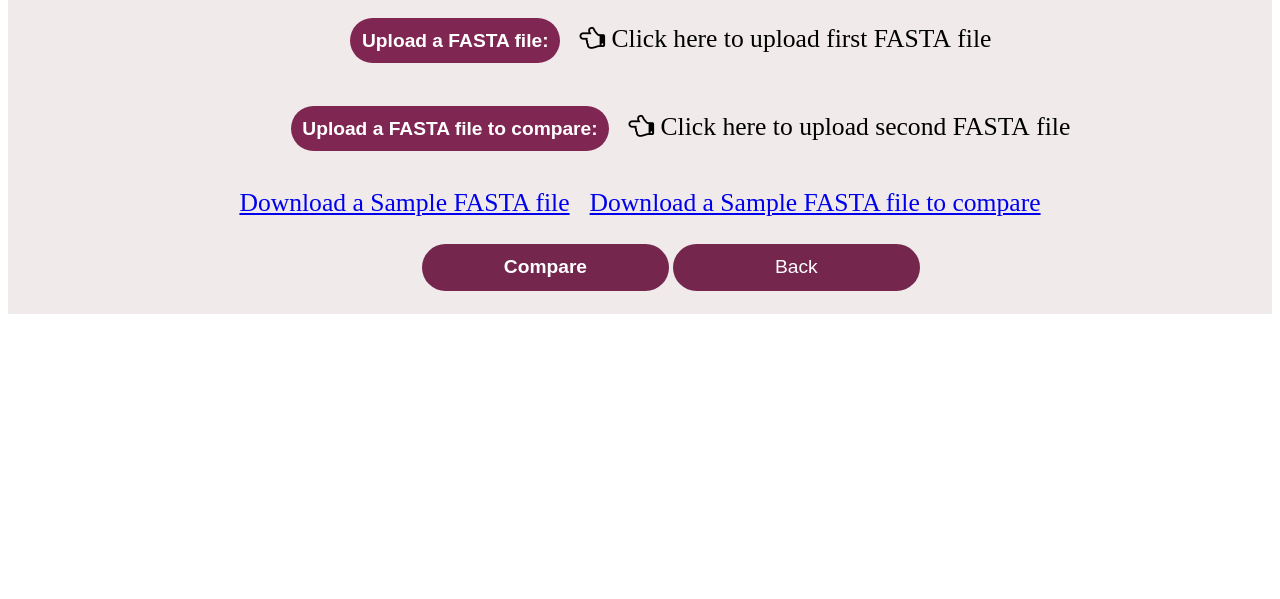
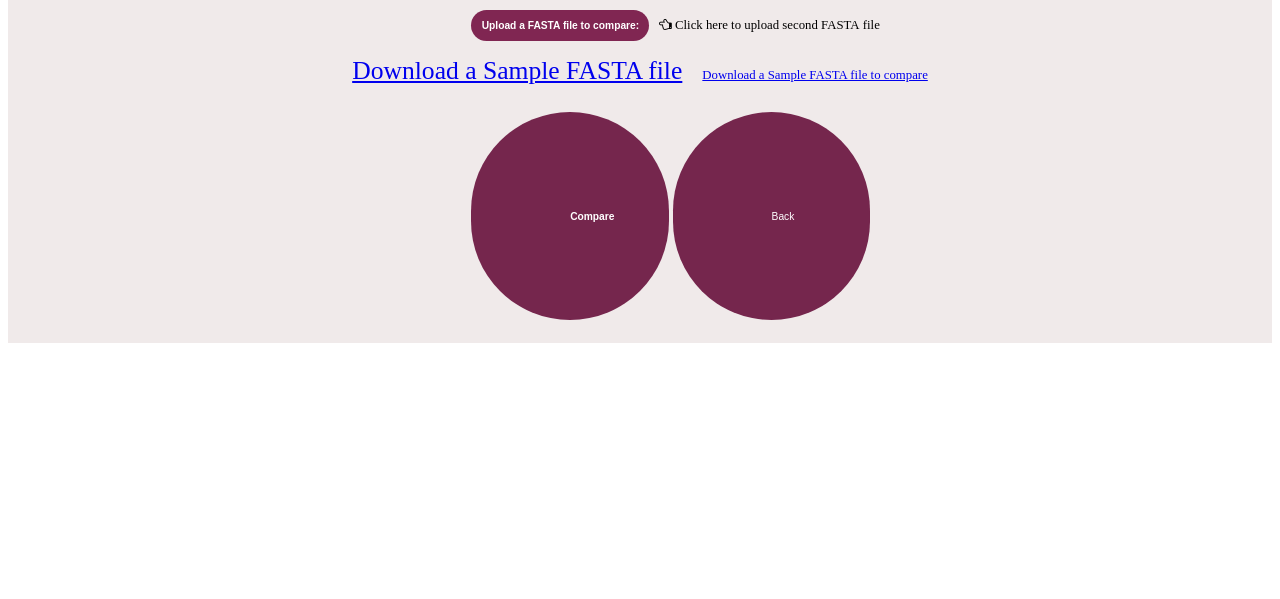
Before and after one commit to virtual-labs/exp-bioinformatics-au, a plain HTML site: page experiment/simulation/BruteForce.html in a window 1280 px wide. Shown: the part 201-800 px from the top of the page. Drawn offline with Linux system fonts and the light colour scheme.

Commit message:
Update BruteForce.html

```diff
--- a/experiment/simulation/BruteForce.html
+++ b/experiment/simulation/BruteForce.html
@@ -12,15 +12,15 @@
         label {
             background-color: #802652;
             color: white;
-            padding: 1%;
+            padding: 0.8vw;
             font-family: sans-serif;
             cursor: auto;
             margin-top: 200px;
-            width: 1000px;
-            height:50px;
+            width: 600px;
+            height:25px;
             border-radius:180px;
             position:relative;
-            font-size:1.5vw;
+            font-size:0.8vw;
             line-height:12px;
         }
 
@@ -30,15 +30,15 @@
         }
 
         input[type=button]{
-            width: 20%;
+            width: 10%;
             background-color: #75264d;
             color: white;
-            padding: 1% 2%;
+            padding: 8%;
             margin: 8px 0;
             border: none;
             border-radius: 180px;
             cursor: pointer;
-            font-size: 1.5vw;
+            font-size: 0.8vw;
         }
 
         .h{
@@ -69,7 +69,7 @@
 	    }
 
         h1{
-			font-size: 3vw;
+			font-size: 1.5vwvw;
 		}
 
         h3{
@@ -93,22 +93,22 @@
         <br>
         <form id="myform">
             <div style="background-color:#f0eaea;padding:15px;text-align:center;">
-                <div class='at-item' style="font-size:3vw"><div class="h">Brute Force Comparison</div>
+                <div class='at-item' style="font-size:1.5vw"><div class="h">Brute Force Comparison</div>
                     <br>
                     <input type="file" id="btn1" accept=".txt"  ref="fileInput1" type="file"  onchange="getFileName1(myform.btn1)"hidden/>
                     <span id="fileName1" ></span>
 
                     <label for="btn1" style="cursor: pointer;">Upload a FASTA file:</label>
-                    &nbsp;<i class="fa fa-hand-o-left" style="font-size:2vw;color:black;" style="font-size: 2vw;color:black;"> Click here to upload first FASTA file </i><br><br>
+                    &nbsp;<i class="fa fa-hand-o-left" style="font-size:1vw;color:black;" style="font-size: 1vw;color:black;"> Click here to upload first FASTA file </i><br><br>
 
                     <input type="file" id="btn2" accept=".txt"  ref="fileInput2" type="file"  onchange="getFileName2(myform.btn2)"hidden/>
                     <span id="fileName2" ></span>&nbsp;
                     <label for="btn2" style="cursor: pointer;">Upload a FASTA file to compare:</label>
-                    &nbsp;<i class="fa fa-hand-o-left" style="font-size:2vw;color:black;" style="font-size: 2vw;color:black;"> Click here to upload second FASTA file </i><br><br>
+                    &nbsp;<i class="fa fa-hand-o-left" style="font-size:1vw;color:black;" style="font-size: 1vw;color:black;"> Click here to upload second FASTA file </i><br><br>
                 </div>
 
                 <a href="Dengue virus 2 gene_fasta.txt" download="sample_fasta.txt;"style="font-size: 2vw;">Download a Sample FASTA file</a>&nbsp;&nbsp;&nbsp;&nbsp;
-                <a href="monkey.txt" download="sample_fasta.txt;"style="font-size: 2vw;">Download a Sample FASTA file to compare</a>
+                <a href="monkey.txt" download="sample_fasta.txt;"style="font-size: 1vw;">Download a Sample FASTA file to compare</a>
                 <br><br>
                 <input type="button" style="margin-left:5%;font-weight: bold;" value="Compare" onclick="bfc()" >
                 <a href="index.html">
@@ -173,10 +173,10 @@
             document.getElementById("demo").innerHTML =("<h1 style=\"color:rgb(181,3,70)\"> Results</h1>"+"\n");
             //document.getElementById("demo").innerHTML = dna1;
             if(dna1==dna2){
-                document.getElementById("result").innerHTML= "<h1 style=\"color:rgb(0,200,20)\" \"font-size:24px\"><b>The DNA sequences are a perfect match\n";
+                document.getElementById("result").innerHTML= "<h1 style=\"color:rgb(0,200,20)\" \"font-size:1 vw\"><b>The DNA sequences are a perfect match\n";
             }
             else{
-                document.getElementById("result").innerHTML= "<h1 style=\"color:rgb(200,0,0)\" \"font-size:24px\"><b>The DNA sequences does not match\n";
+                document.getElementById("result").innerHTML= "<h1 style=\"color:rgb(200,0,0)\" \"font-size:1vw\"><b>The DNA sequences does not match\n";
             }
         }
     </script>
```
